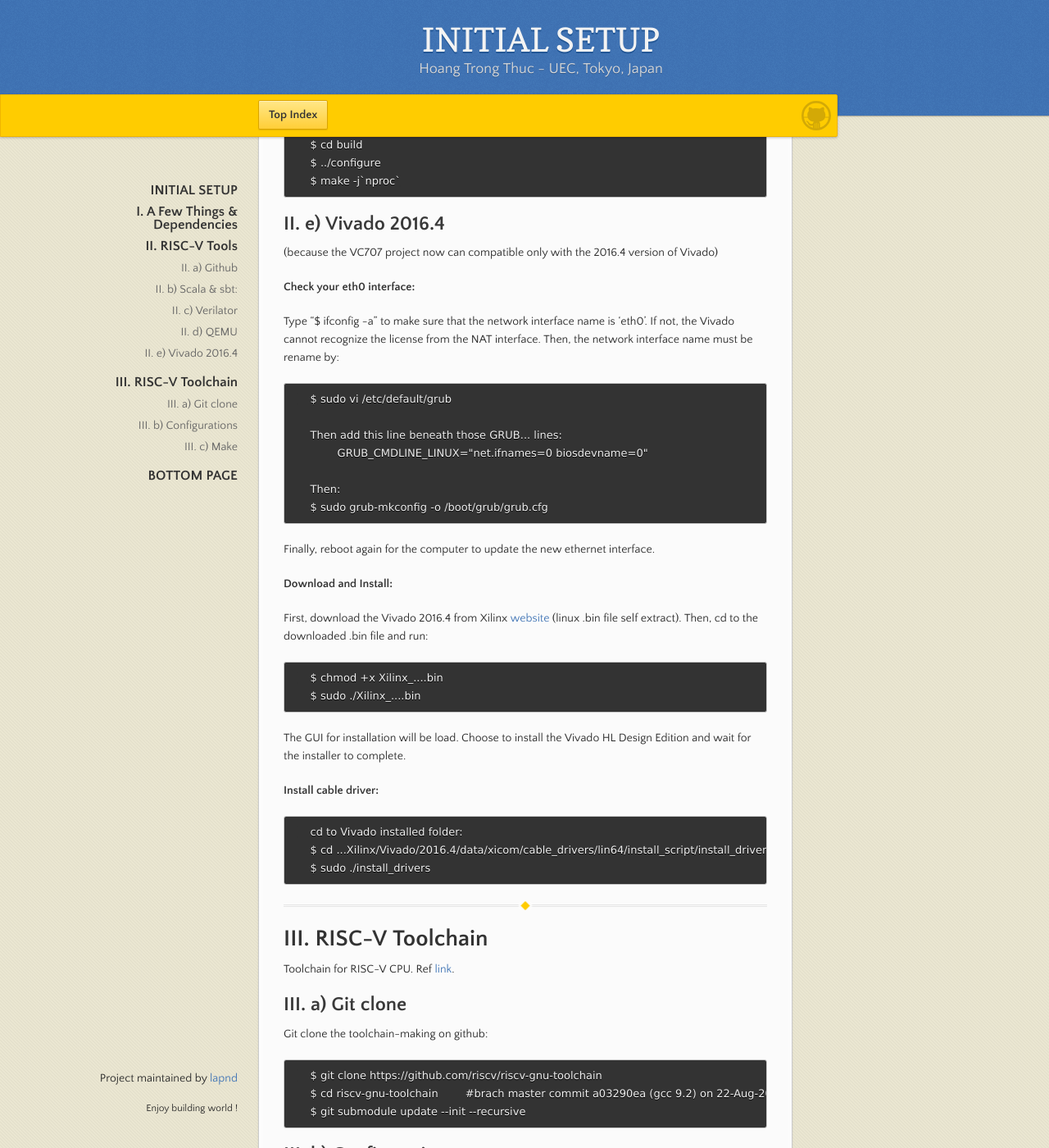
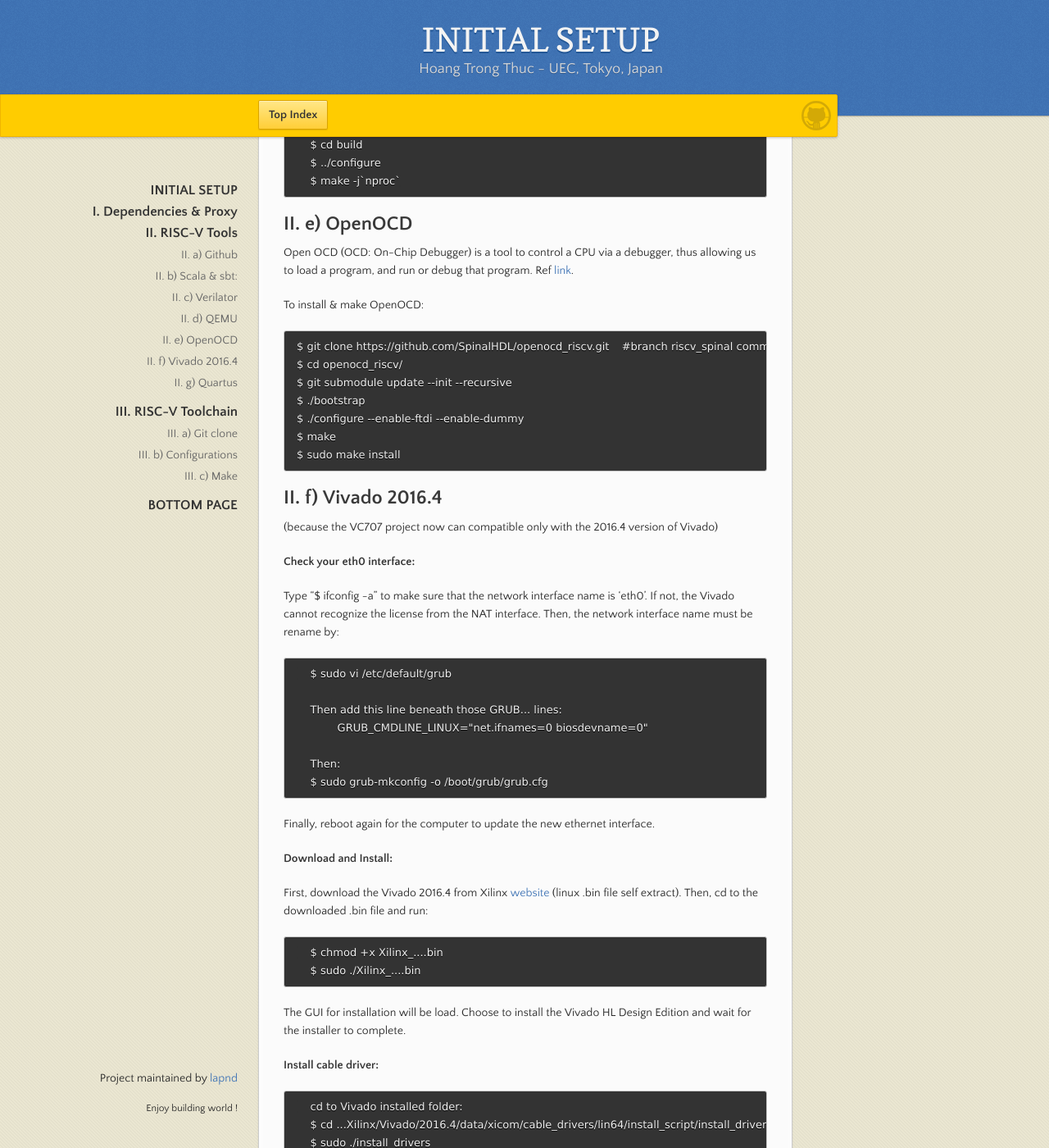
Before and after one commit to lapnd/httdes.github.io, a Jekyll site: the page built from init.md, in a window 1280 px wide and 1400 px high, scrolled down 3710 px. Shown: the whole window at 82% size. Built offline with Jekyll 4.4.1, drawn with Linux system fonts in a browser that asks for light colours; our own code applies the rules of GitHub Pages for plain Markdown files; some of the changed text lies outside the part shown.

Commit message:
Update init.md

```diff
--- a/init.md
+++ b/init.md
@@ -6,7 +6,7 @@ layout : default
 
 * * *
 
-# I. A Few Things & Dependencies
+# I. Dependencies & Proxy
 
 To make **vi** more comfortable:
 
@@ -161,7 +161,21 @@ To install the RISC-V QEMU:
         $ ../configure
         $ make -j`nproc`
 
-## II. e) Vivado 2016.4
+## II. e) OpenOCD
+
+Open OCD (OCD: On-Chip Debugger) is a tool to control a CPU via a debugger, thus allowing us to load a program, and run or debug that program. Ref [link](https://github.com/SpinalHDL/openocd_riscv).
+
+To install & make OpenOCD:
+
+	$ git clone https://github.com/SpinalHDL/openocd_riscv.git	#branch riscv_spinal commit 32adab6
+	$ cd openocd_riscv/
+	$ git submodule update --init --recursive
+	$ ./bootstrap
+	$ ./configure --enable-ftdi --enable-dummy
+	$ make
+	$ sudo make install
+
+## II. f) Vivado 2016.4
 
 (because the VC707 project now can compatible only with the 2016.4 version of Vivado)
 
@@ -193,6 +207,16 @@ The GUI for installation will be load. Choose to install the Vivado HL Design Ed
         cd to Vivado installed folder:
         $ cd ...Xilinx/Vivado/2016.4/data/xicom/cable_drivers/lin64/install_script/install_drivers/
         $ sudo ./install_drivers
+
+## II. g) Quartus
+
+Just download from the [website](http://fpgasoftware.intel.com/?edition=standard&platform=linux&download_manager=direct) and install.
+
+Choose the version you want to download, then from Ubuntu just click and install. (In this tutorial, the chosen Quartus version is Quartus Prime Standard 18.1)
+
+The Quartus execution file is located at **intelFPGA/18.1/quartus/bin/**
+
+Note: if running Quartus fail due to libpng12 error, then you need to install it manually (Just download & install): for [32-bit](https://packages.ubuntu.com/en/xenial/i386/libpng12-0/download), for [64-bit](https://packages.ubuntu.com/en/xenial/amd64/libpng12-0/download).
 
 * * *
 
```
